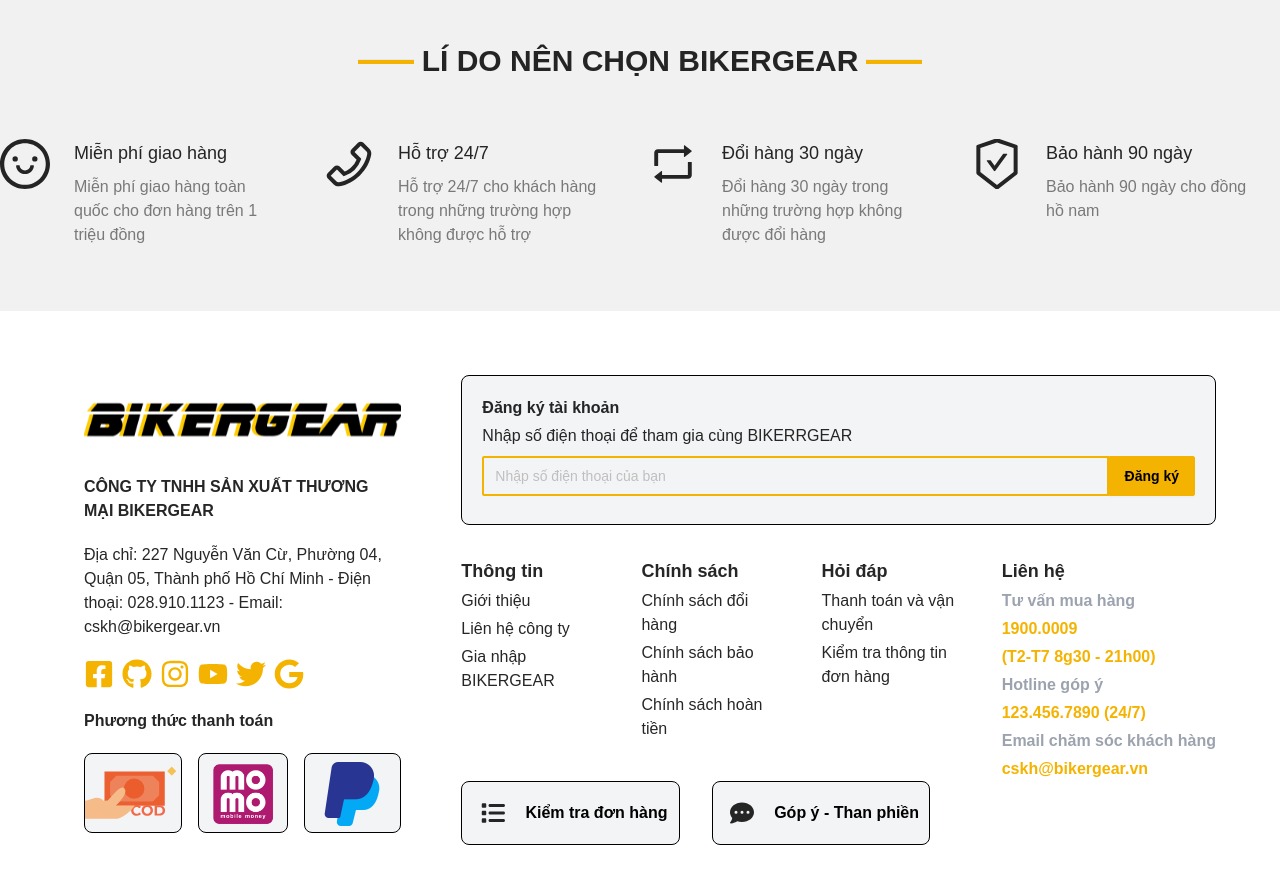
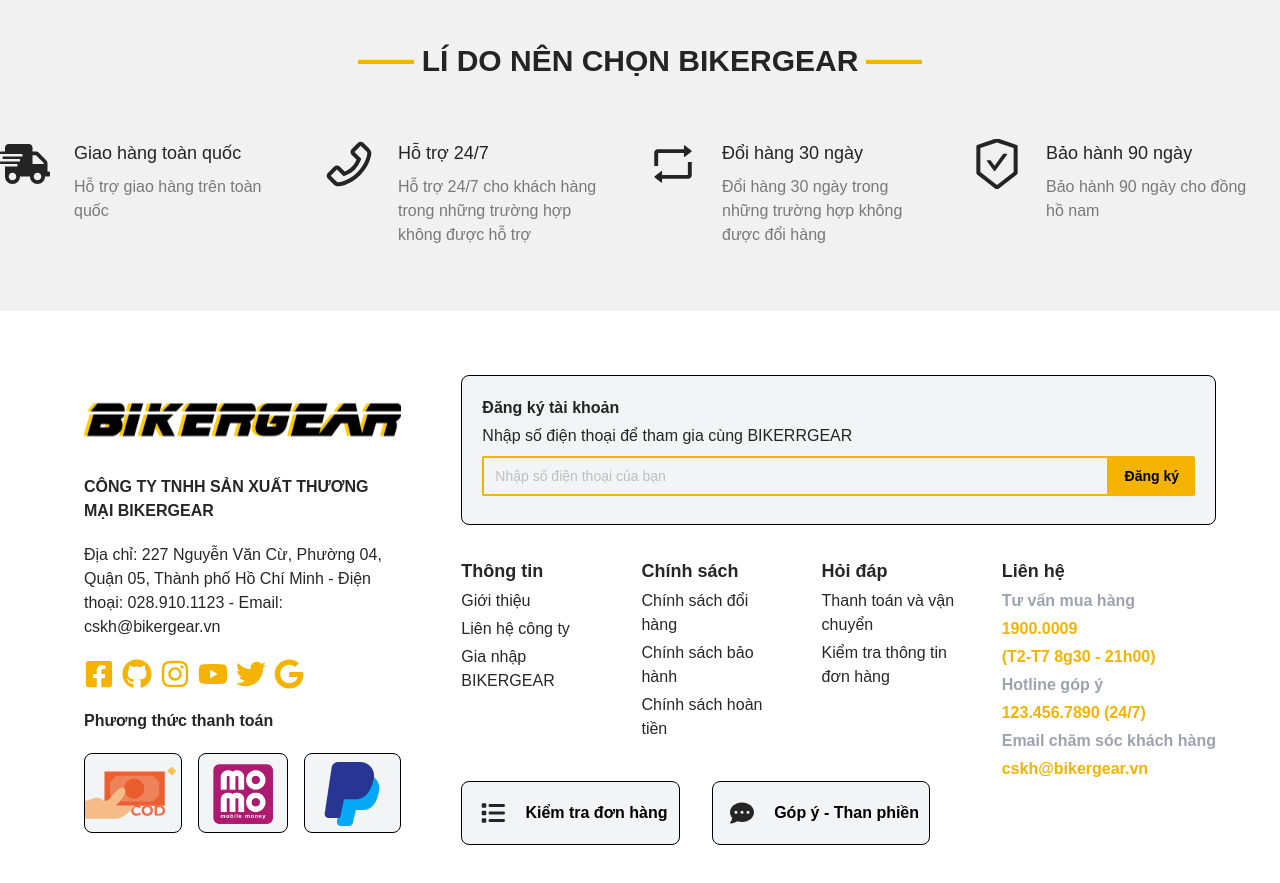
Before and after one commit to phucthaii1820/fit-summer-2022-ECommerce, a React (Create React App) app: page / in a window 1280 px wide. Shown: the part 920-1803 px from the top of the page. Built offline with nearby package versions, Linux system fonts and the light colour scheme; no server answers; a web font is replaced by a local one.

Commit message:
Edit something

```diff
--- a/src/components/comment-card/CommentCard.jsx
+++ b/src/components/comment-card/CommentCard.jsx
@@ -8,10 +8,11 @@ export default function CommentCard(props) {
     const item = props.item;
 
     return (
-        <div>
+        <div className="h-full">
             <Card
                 style={{
                     width: "100%",
+                    height: "100%"
                 }}
             >
                 <Meta
--- a/src/page/HomePage/Services.jsx
+++ b/src/page/HomePage/Services.jsx
@@ -1,24 +1,23 @@
 import React from "react";
 
-import SectionTitle from "./SectionTitle";
 import { Row, Col } from "antd";
 
 import Icon, {
-  SmileOutlined,
   PhoneOutlined,
   RetweetOutlined,
   SafetyCertificateOutlined,
-  FieldTimeOutlined,
 } from "@ant-design/icons";
+
+import { FaShippingFast } from "react-icons/fa";
 
 export default function Services() {
   const items = [
     {
       id: 1,
-      icon: SmileOutlined,
-      title: "Miễn phí giao hàng",
+      icon: FaShippingFast,
+      title: "Giao hàng toàn quốc",
       description:
-        "Miễn phí giao hàng toàn quốc cho đơn hàng trên 1 triệu đồng",
+        "Hỗ trợ giao hàng trên toàn quốc",
     },
     {
       id: 2,
--- a/src/page/Search/Search.jsx
+++ b/src/page/Search/Search.jsx
@@ -75,7 +75,7 @@ const Search = () => {
       {isLoading ? (
         <div className="flex justify-center h-screen items-center flex-col">
           <img className="h-14 w-auto mb-8" src={Logo} alt="Workflow" />
-          <Spin indicator={antIcon} />;
+          <Spin indicator={antIcon} />
         </div>
       ) : data.length > 0 ? (
         <div className="relative">
```
